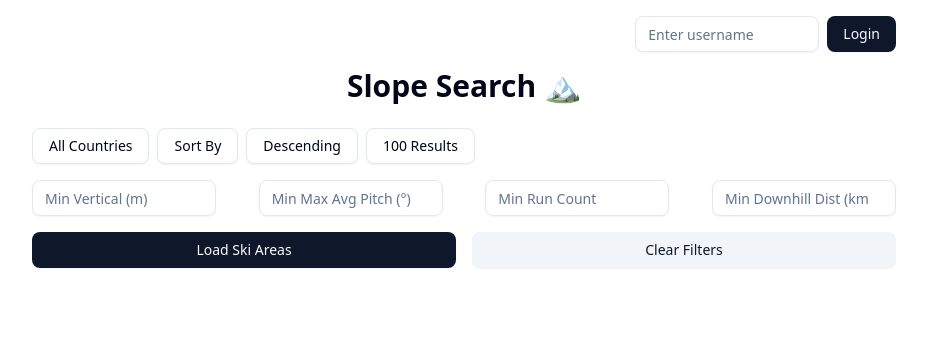
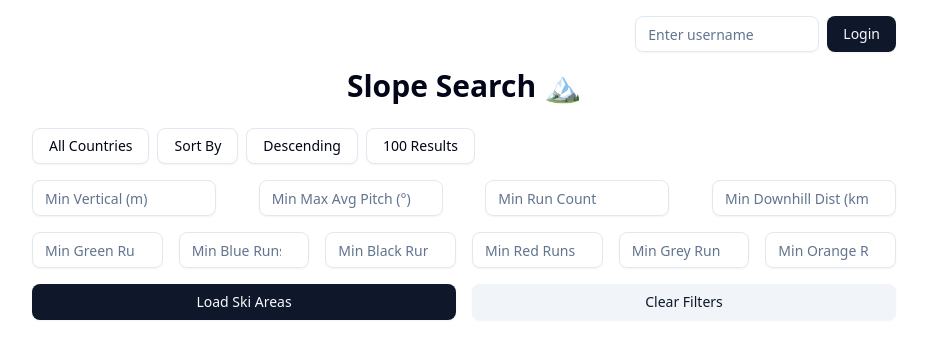
Before and after one commit to GVonB/slope-search, a React (Vite) app in the folder client/: page / in a window 1280 px wide. Shown: the top 358 px of the page, without its empty margins (176-1103 px from the left). Built offline with nearby package versions, Linux system fonts and the light colour scheme.

Commit message:
Add filtering by counts of runs of different color

```diff
--- a/client/src/App.jsx
+++ b/client/src/App.jsx
@@ -27,6 +27,12 @@ function App() {
   // Handling favorites list
   const [favoriteIds, setFavoriteIds] = useState(new Set());
   const [resultLimit, setResultLimit] = useState('100');
+  const [minBlackCount, setMinBlackCount] = useState('');
+  const [minBlueCount, setMinBlueCount] = useState('');
+  const [minGreenCount, setMinGreenCount] = useState('');
+  const [minRedCount, setMinRedCount] = useState('');
+  const [minGreyCount, setMinGreyCount] = useState('');
+  const [minOrangeCount, setMinOrangeCount] = useState('');
   // ---END USE STATES
 
   const handleLogin = async () => {
@@ -123,6 +129,12 @@ function App() {
       if (minDownhillDistanceKm) query.append('minDownhillDistanceKm', minDownhillDistanceKm);
       if (orderBy) query.append('orderBy', orderBy);
       if (sortOrder) query.append('sortOrder', sortOrder);
+      if (minBlackCount) query.append('minBlackCount', minBlackCount);
+      if (minBlueCount) query.append('minBlueCount', minBlueCount);
+      if (minGreenCount) query.append('minGreenCount', minGreenCount);
+      if (minRedCount) query.append('minRedCount', minRedCount);
+      if (minGreyCount) query.append('minGreyCount', minGreyCount);
+      if (minOrangeCount) query.append('minOrangeCount', minOrangeCount);
       if (resultLimit !== 'ALL') {
         query.append('limit', resultLimit);
       }
@@ -283,6 +295,44 @@ function App() {
             value={minDownhillDistanceKm}
             onChange={(e) => setMinDownhillDistanceKm(e.target.value)}
             className="w-46"
+          />
+        </div>
+        <div className="grid grid-cols-6 gap-4 mb-4">
+          <Input
+            type="number"
+            placeholder="Min Green Runs"
+            value={minGreenCount}
+            onChange={(e) => setMinGreenCount(e.target.value)}
+          />
+          <Input
+            type="number"
+            placeholder="Min Blue Runs"
+            value={minBlueCount}
+            onChange={(e) => setMinBlueCount(e.target.value)}
+          />
+          <Input
+            type="number"
+            placeholder="Min Black Runs"
+            value={minBlackCount}
+            onChange={(e) => setMinBlackCount(e.target.value)}
+          />
+          <Input
+            type="number"
+            placeholder="Min Red Runs"
+            value={minRedCount}
+            onChange={(e) => setMinRedCount(e.target.value)}
+          />
+          <Input
+            type="number"
+            placeholder="Min Grey Runs"
+            value={minGreyCount}
+            onChange={(e) => setMinGreyCount(e.target.value)}
+          />
+          <Input
+            type="number"
+            placeholder="Min Orange Runs"
+            value={minOrangeCount}
+            onChange={(e) => setMinOrangeCount(e.target.value)}
           />
         </div>
         {/* This ternary operator changes columns from 2 to 3 if logged in*/}
```
Also changed, not shown: 1 other file (tests, documents, lock files or other folders).
